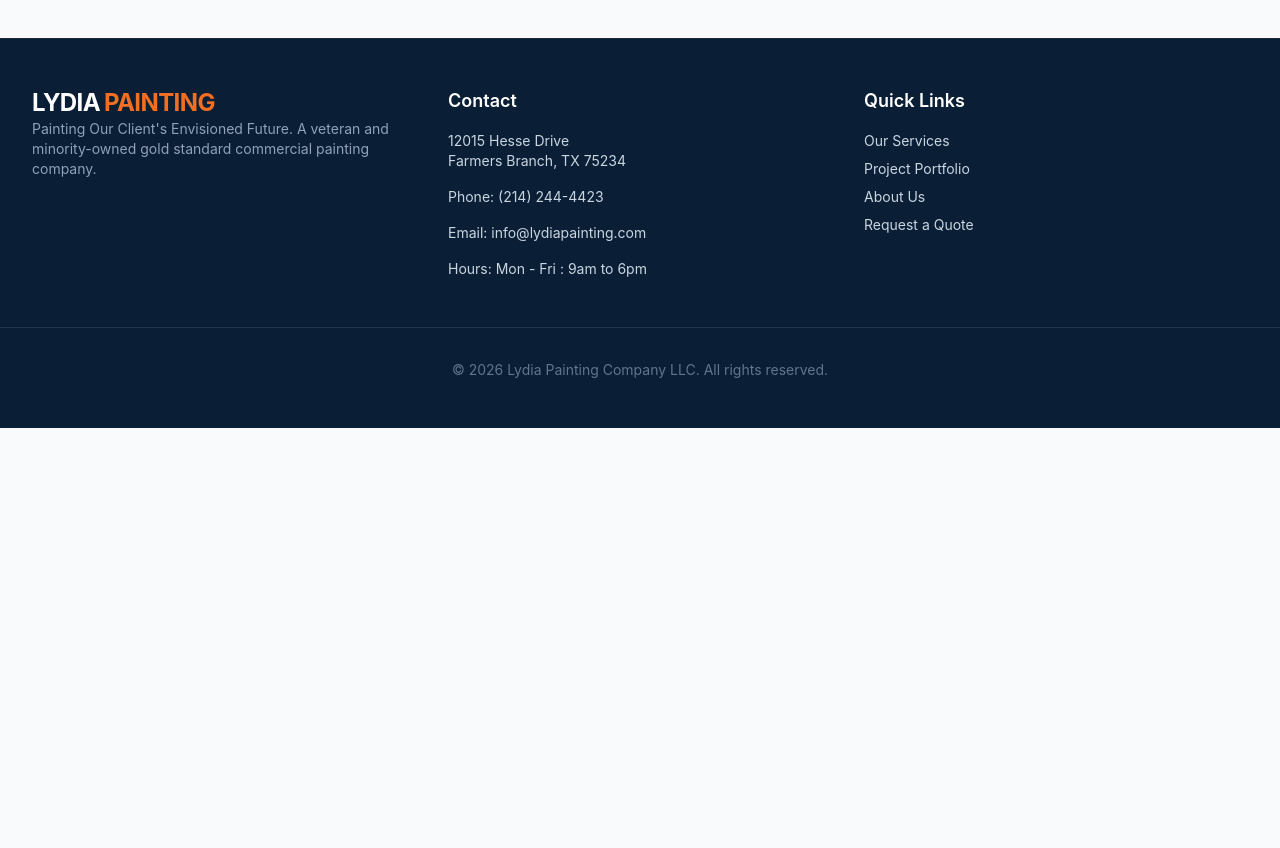
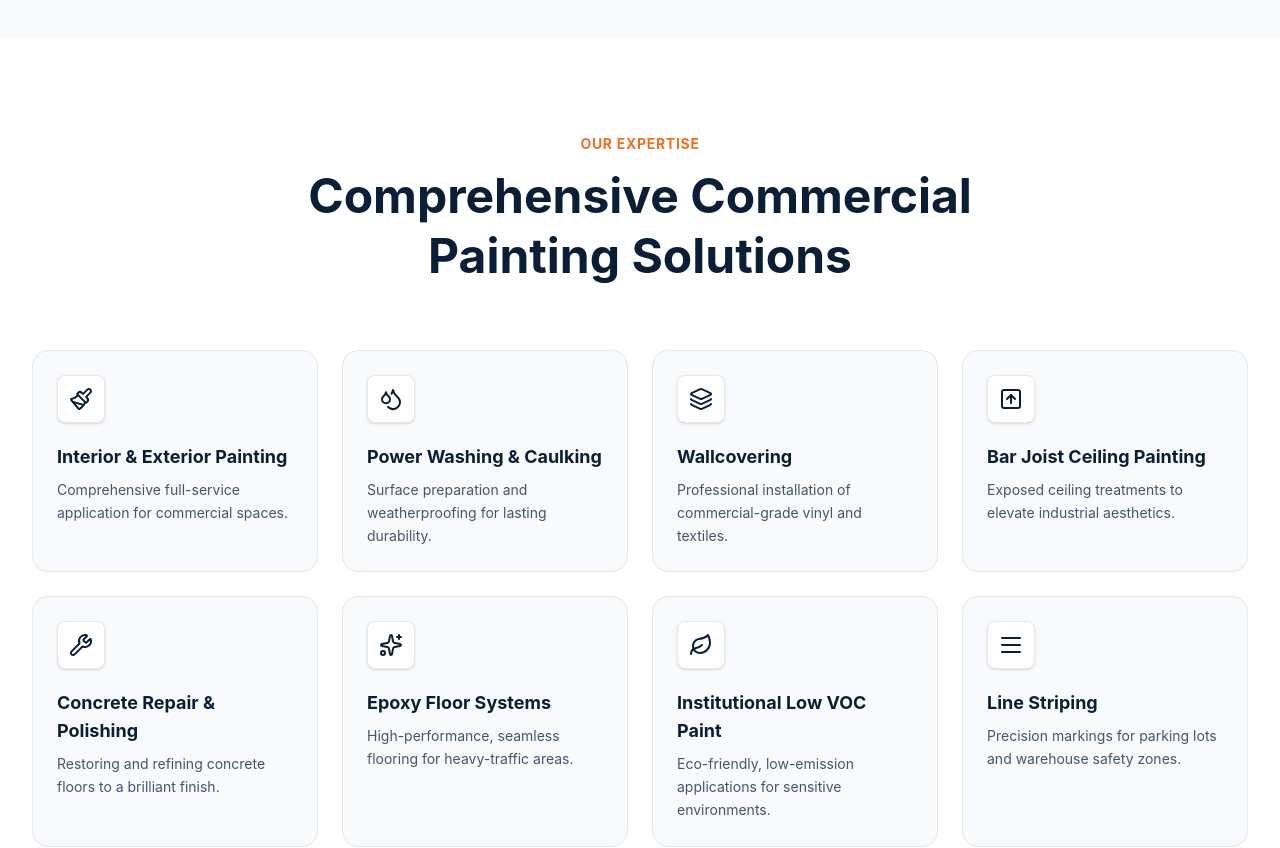
Before and after one commit to asejik/lydia-painting-web, a Next.js app: page / in a window 1280 px wide. Shown: the part 1780-2628 px from the top of the page. Before the commit the page ends 2208 px from the top, so only its background shows below. Built offline with nearby package versions, Linux system fonts and the light colour scheme.

Commit message:
feat: build services grid section with interactive cards and staggered reveal

```diff
--- a/src/app/page.tsx
+++ b/src/app/page.tsx
@@ -1,6 +1,7 @@
 import Hero from "@/components/sections/Hero";
 import TrustIndicators from "@/components/sections/TrustIndicators";
 import Capabilities from "@/components/sections/Capabilities";
+import Services from "@/components/sections/Services";
 
 export default function Home() {
   return (
@@ -8,6 +9,7 @@ export default function Home() {
       <Hero />
       <TrustIndicators />
       <Capabilities />
+      <Services />
     </div>
   );
 }
--- /dev/null
+++ b/src/components/sections/Services.tsx
@@ -0,0 +1,99 @@
+"use client";
+
+import { motion, Variants } from "framer-motion";
+import {
+  Paintbrush, Droplets, Layers, ArrowUpSquare,
+  Wrench, Sparkles, Wind, Shield,
+  AlignJustify, Minimize, Box, Leaf
+} from "lucide-react";
+
+const services = [
+  { name: "Interior & Exterior Painting", icon: Paintbrush, desc: "Comprehensive full-service application for commercial spaces." },
+  { name: "Power Washing & Caulking", icon: Droplets, desc: "Surface preparation and weatherproofing for lasting durability." },
+  { name: "Wallcovering", icon: Layers, desc: "Professional installation of commercial-grade vinyl and textiles." },
+  { name: "Bar Joist Ceiling Painting", icon: ArrowUpSquare, desc: "Exposed ceiling treatments to elevate industrial aesthetics." },
+  { name: "Concrete Repair & Polishing", icon: Wrench, desc: "Restoring and refining concrete floors to a brilliant finish." },
+  { name: "Epoxy Floor Systems", icon: Sparkles, desc: "High-performance, seamless flooring for heavy-traffic areas." },
+  { name: "Institutional Low VOC Paint", icon: Leaf, desc: "Eco-friendly, low-emission applications for sensitive environments." },
+  { name: "Line Striping", icon: AlignJustify, desc: "Precision markings for parking lots and warehouse safety zones." },
+  { name: "Confined Space Work", icon: Minimize, desc: "Certified and safely executed painting in restricted environments." },
+  { name: "Rust Encapsulation", icon: Shield, desc: "Advanced coatings to halt corrosion and protect metal structures." },
+  { name: "Storage Silo Painting", icon: Box, desc: "Large-scale exterior coatings for agricultural and industrial silos." },
+  { name: "Sand Blasting", icon: Wind, desc: "Abrasive blasting for heavy-duty surface prep and cleaning." },
+];
+
+const containerVariants: Variants = {
+  hidden: { opacity: 0 },
+  visible: {
+    opacity: 1,
+    transition: { staggerChildren: 0.1 },
+  },
+};
+
+const cardVariants: Variants = {
+  hidden: { opacity: 0, y: 20 },
+  visible: {
+    opacity: 1,
+    y: 0,
+    transition: { duration: 0.5, ease: "easeOut" }
+  },
+};
+
+export default function Services() {
+  return (
+    <section className="py-24 bg-white relative">
+      <div className="max-w-7xl mx-auto px-4 sm:px-6 lg:px-8">
+
+        {/* Section Header */}
+        <div className="text-center max-w-3xl mx-auto mb-16">
+          <motion.h2
+            initial={{ opacity: 0, y: 20 }}
+            whileInView={{ opacity: 1, y: 0 }}
+            viewport={{ once: true, margin: "-100px" }}
+            transition={{ duration: 0.6 }}
+            className="text-sm font-sans font-bold tracking-wider text-brand-orange uppercase mb-3"
+          >
+            Our Expertise
+          </motion.h2>
+          <motion.h3
+            initial={{ opacity: 0, y: 20 }}
+            whileInView={{ opacity: 1, y: 0 }}
+            viewport={{ once: true, margin: "-100px" }}
+            transition={{ duration: 0.6, delay: 0.1 }}
+            className="text-3xl md:text-5xl font-heading font-bold text-brand-navy mb-6 leading-tight"
+          >
+            Comprehensive Commercial Painting Solutions
+          </motion.h3>
+        </div>
+
+        {/* Services Grid */}
+        <motion.div
+          variants={containerVariants}
+          initial="hidden"
+          whileInView="visible"
+          viewport={{ once: true, margin: "-100px" }}
+          className="grid grid-cols-1 sm:grid-cols-2 lg:grid-cols-3 xl:grid-cols-4 gap-6"
+        >
+          {services.map((service, index) => (
+            <motion.div
+              key={index}
+              variants={cardVariants}
+              className="group bg-slate-50 border border-slate-200 rounded-2xl p-6 transition-all duration-300 hover:-translate-y-1 hover:shadow-xl hover:shadow-brand-navy/5"
+            >
+              <div className="w-12 h-12 rounded-lg bg-white border border-slate-200 flex items-center justify-center mb-5 group-hover:border-brand-orange/50 transition-colors shadow-sm">
+                <service.icon className="w-6 h-6 text-brand-navy group-hover:text-brand-orange transition-colors duration-300" />
+              </div>
+              <h4 className="font-heading font-bold text-brand-navy text-lg mb-2 group-hover:text-brand-orange transition-colors">
+                {service.name}
+              </h4>
+              <p className="font-sans text-sm text-slate-600 leading-relaxed">
+                {service.desc}
+              </p>
+            </motion.div>
+          ))}
+        </motion.div>
+
+      </div>
+    </section>
+  );
+}
```
